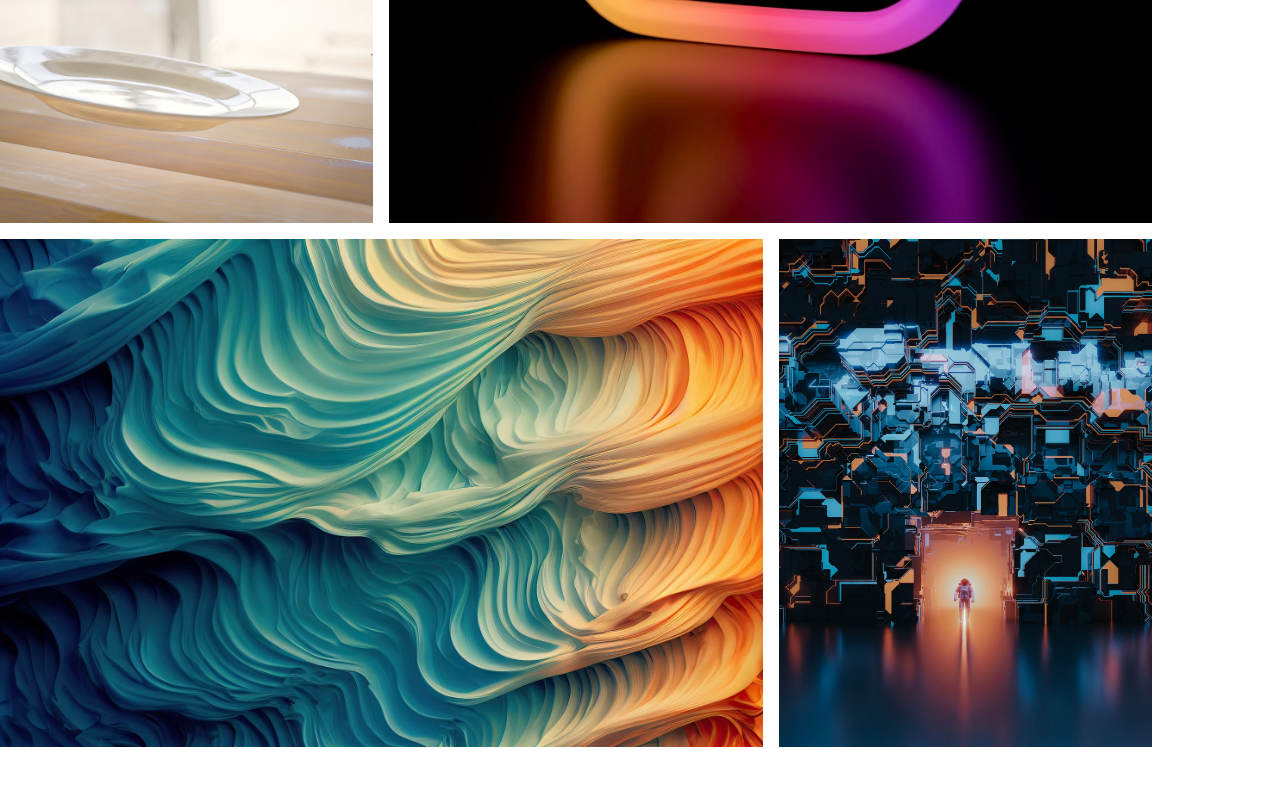
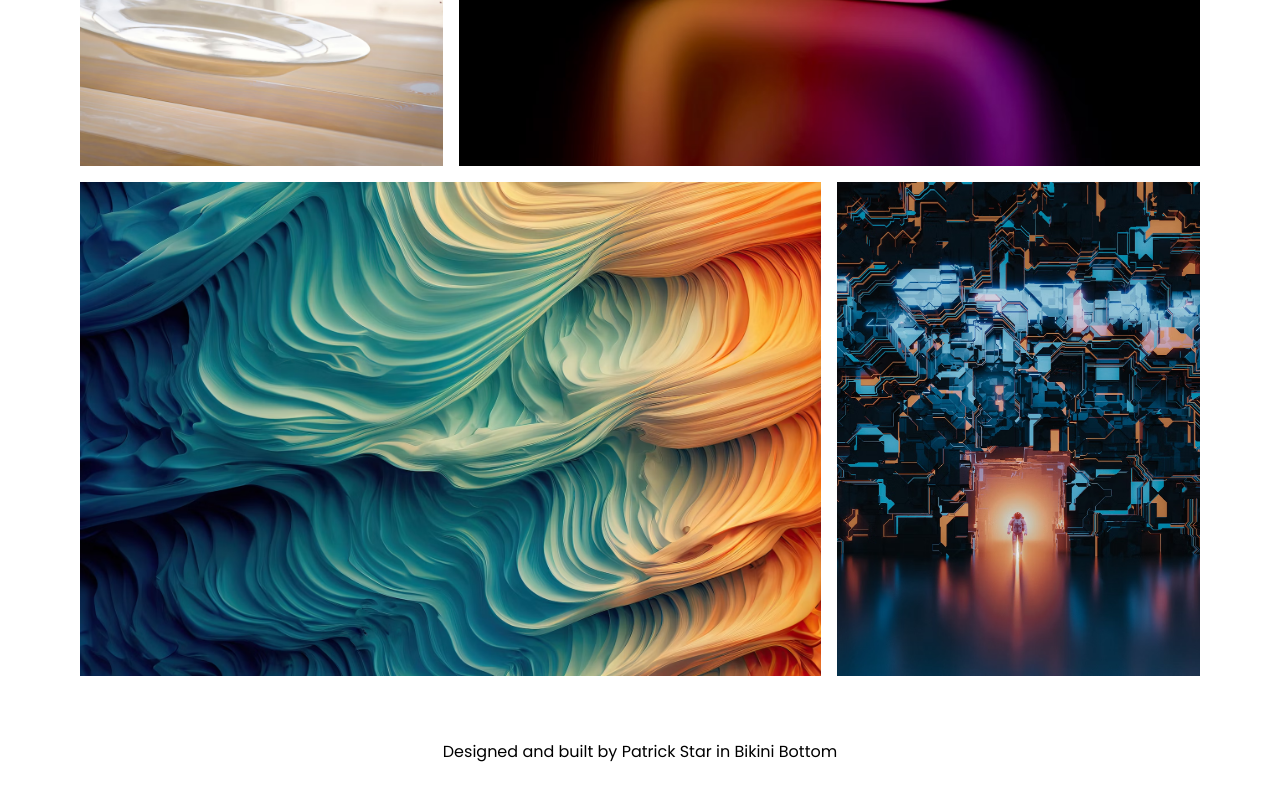
Before and after one commit to ag7621/project-grid-gallery, a plain HTML site: page index.html in a window 1280 px wide. Shown: the part 1992-2800 px from the top of the page. Before the commit the page ends 2739 px from the top, so only its background shows below. Drawn offline with Linux system fonts and the light colour scheme.

Commit message:
added footer
wrapped in container

```diff
--- a/index.html
+++ b/index.html
@@ -12,7 +12,7 @@
 </head>
 
 <body>
-
+    <div class="container">
         <div class="navbar">
             <div class="left">Patrick Star</div>
             <nav class="right">
@@ -67,7 +67,8 @@
                 <p class="overlay white">VIEW PROJECT</p>
             </div>
         </main>
-
+        <footer class="footer">Designed and built by Patrick Star in Bikini Bottom</footer>
+    </div>
 </body>
 
 </html>
--- a/style.css
+++ b/style.css
@@ -76,6 +76,12 @@ body {
     font-family: 'Poppins', sans-serif;
 }
 
+.container {
+    max-width: 90%;
+    margin-inline: auto;
+    padding: 0 1rem;
+}
+
 .navbar {
     display: flex;
     justify-content: space-between;
@@ -113,7 +119,6 @@ body {
 .project-grid {
     display: grid;
     width: 100%;
-    max-width: 90%;
     grid-gap: 1rem;
     grid-template-areas:
         'eth eth alphabet'
@@ -127,7 +132,6 @@ body {
 
 .project {
     position: relative;
-    /* width: 300px; */
 }
 
 .project img {
@@ -196,7 +200,16 @@ body {
     grid-area: dimensional;
 }
 
+.footer {
+    padding: 4rem;
+    text-align: center;
+}
+
 @media only screen and (max-width: 1100px) {
+
+    .container {
+        max-width: 100%;
+    }
 
     .project-grid {
         max-width: 100%;
```
Lines whose indentation alone changed are shown as unchanged.
